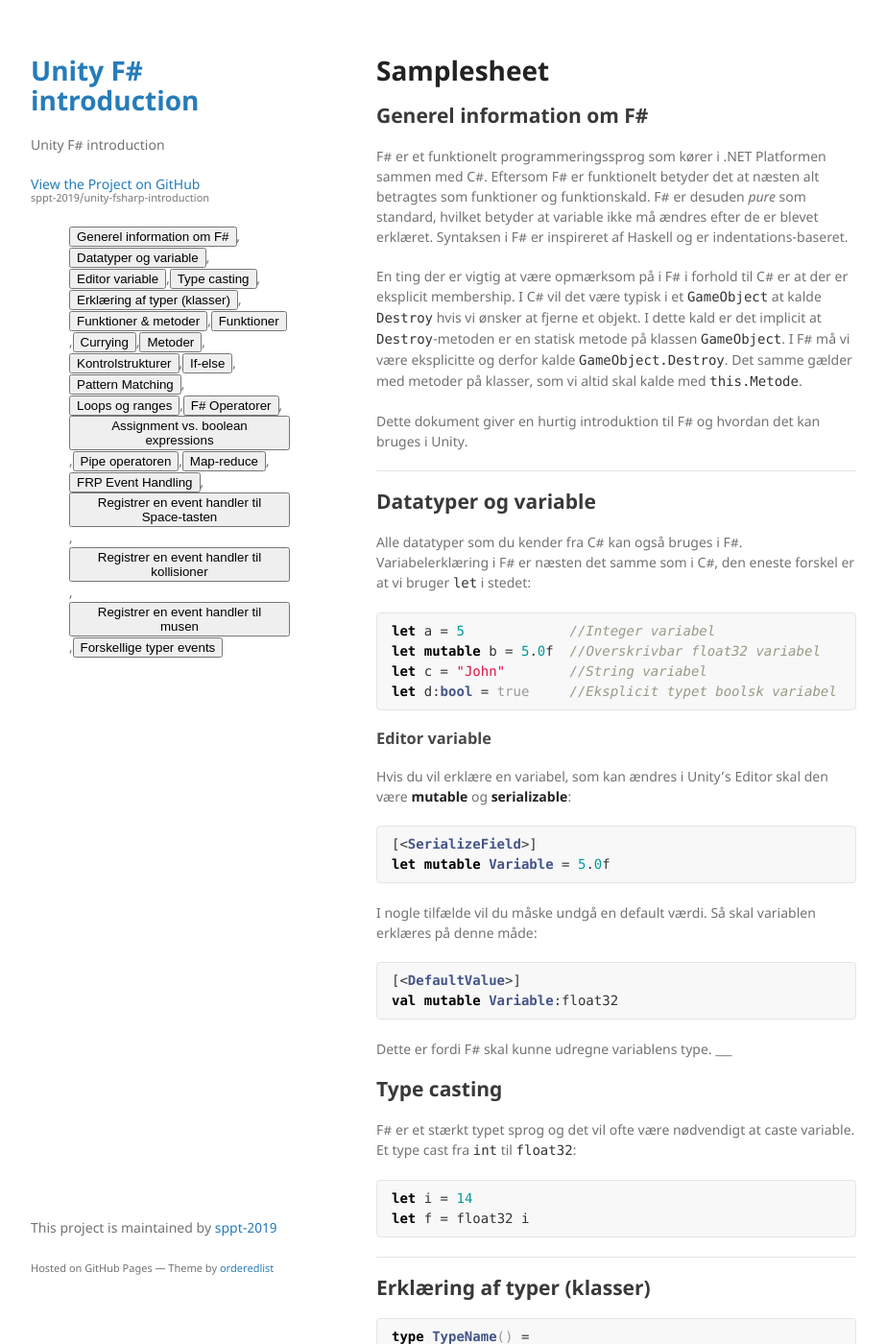
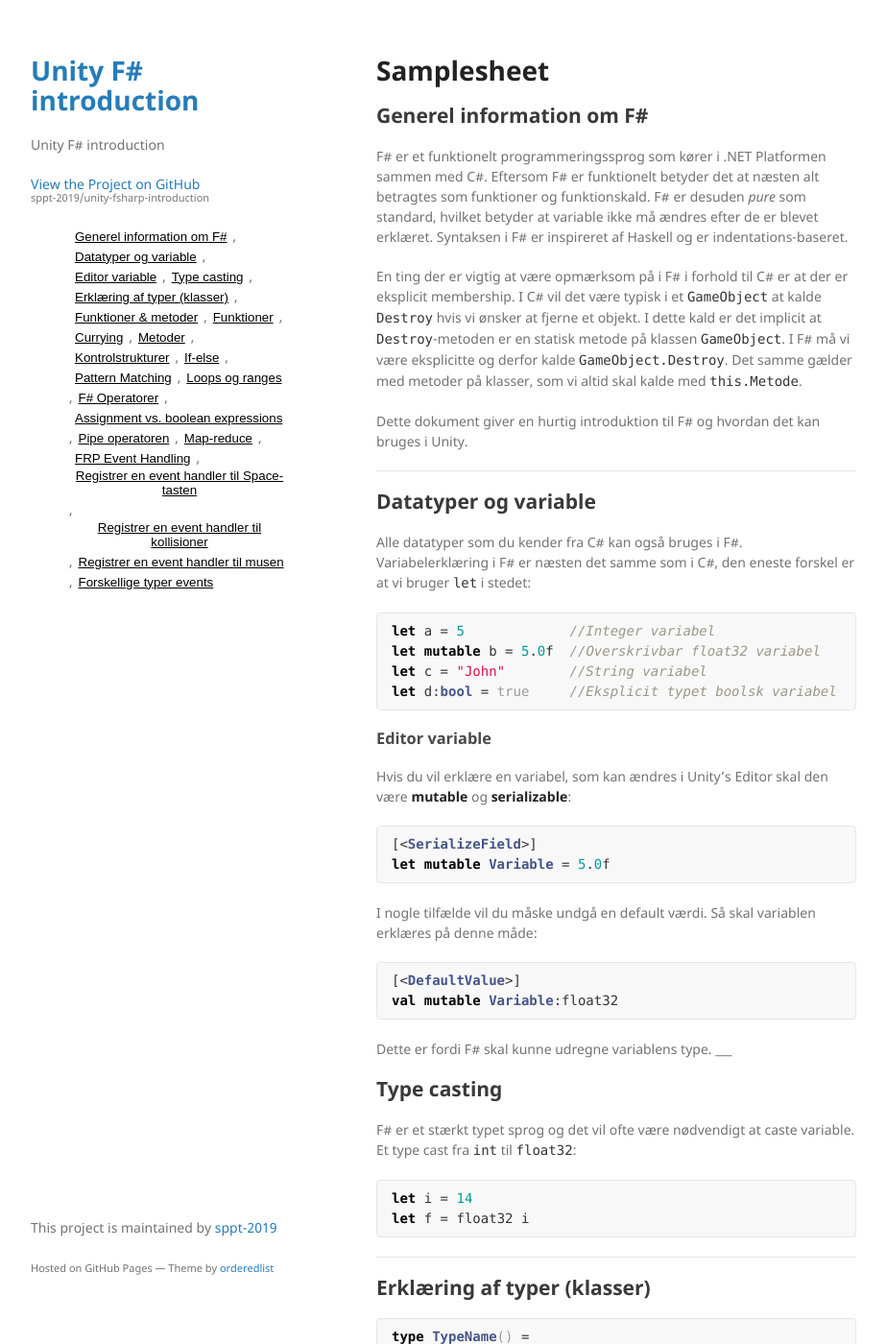
Before and after one commit to sppt-2019/unity-fsharp-introduction, a Jekyll site: the page built from README.md, in a window 1280 px wide and 1400 px high. Shown: the whole window at 96% size, without its empty margins (178-1101 px from the left). Built offline with Jekyll 4.4.1, drawn with Linux system fonts in a browser that asks for light colours; our own code applies the rules of GitHub Pages for plain Markdown files.

Commit message:
Update style.scss

```diff
--- a/assets/css/style.scss
+++ b/assets/css/style.scss
@@ -4,3 +4,18 @@
 
 .note-box { background-color: lightblue; color: black; border-radius: 4px; padding: 4px 8px; margin-bottom: 8px; }
 .note-box::before { content: "Bemærk venligst:"; display: block; font-weight: bold; font-size: 1.2em; text-align: center; margin-bottom: 4px; border-bottom: 1px dashed black; }
+
+.menu button {
+    border: none;
+    background-color: none;
+    background: none;
+    text-decoration: underline;
+    cursor: pointer;
+}
+
+.menu button .small {
+    font-size: 11pt;
+}
+.menu button .big {
+    font-size: 13pt;
+}
```
